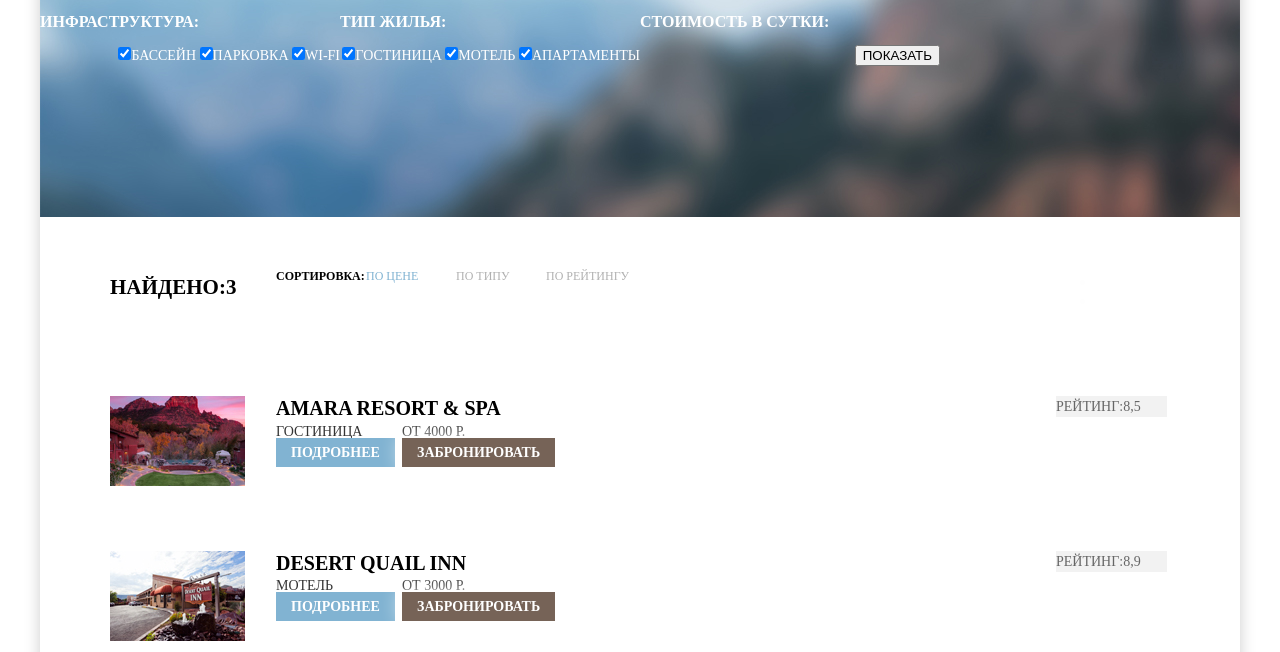
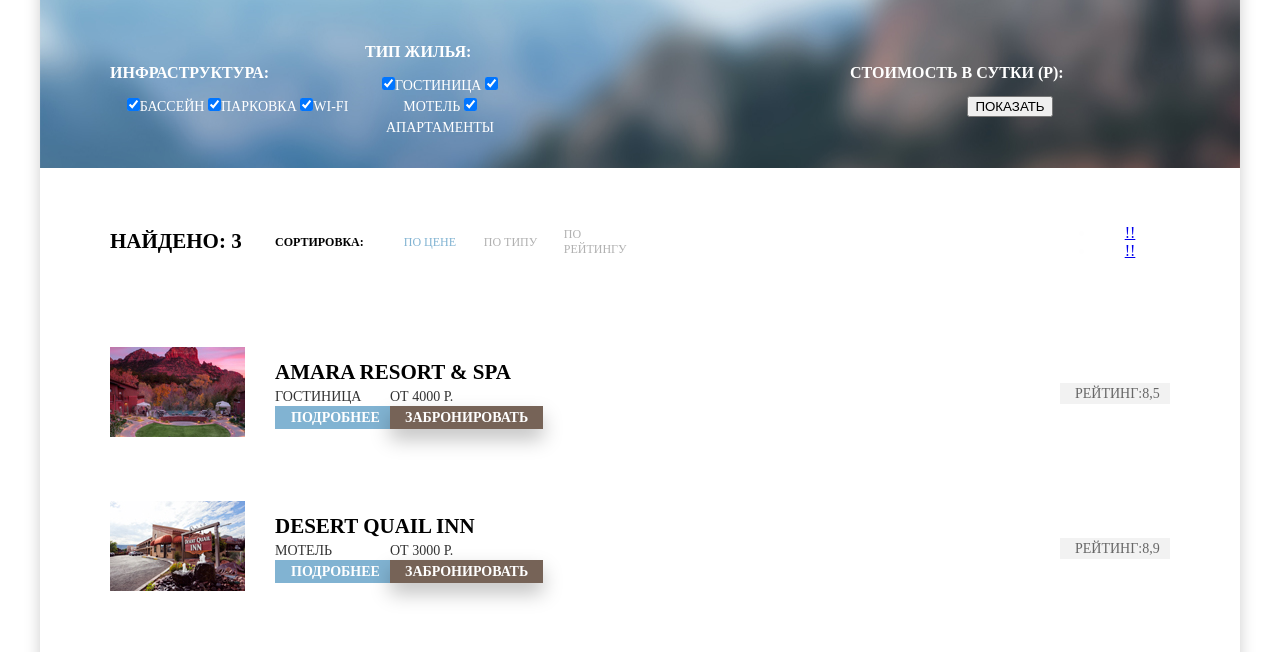
Before and after one commit to RockEnot1/371455-sedona, a plain HTML site: page inner.html in a window 1280 px wide. Shown: the part 131-783 px from the top of the page. Drawn offline with Linux system fonts and the light colour scheme.

Commit message:
inner flex

```diff
--- a/css/style.css
+++ b/css/style.css
@@ -6,17 +6,11 @@ body{
     padding: 0;
     color: rgb(254, 254, 254);
 }
-.clearfix::after {
-  content: "";
-  display: table;
-  clear: both;
-}
 .container{
 	width: 1200px;
 	margin:0 auto;
 	box-shadow: 0px 5px 15px 0px rgba(0, 1, 1, 0.2);
 }
-
 .navigation{
 	width:1200px;
 }
@@ -274,32 +268,59 @@ body{
 
 /*inner.html*/
 .search-panel{
-	width: 1200px;
-	min-height: 220px;
+    width: 1060px;
+    font-size: 0;
+    /*text-align: center;*/
+    padding:30px 70px;
 	background-image: url(../img/background-inner.jpg);
 }
- .search-panel h2{
+.search-form {
+	display: flex;
+	flex-direction: row;
+	align-items: center;
+	justify-content: flex-start;
+	text-align: center;
+}
+ .infrastructure{
+ 	display: block;
+	width: 255px;
+	/*text-align: right;*/
+}
+ .search-type{
+ 	display: block;
+ 	width: 150px;
+ 	margin-right: 335px;
+ }
+ .search-item{
+ 	display: block;
+ 	width: 320px;
+ }
+/* .search-item input{
+ 	width: 100px
+ 	border-color: rgb(255, 255, 255);
+ 	border:2px;
+ }*/
+ .search-form h2{
   font-size: 16px;
   color: rgb(255, 255, 255);
   font-weight: bold;
   line-height: 1.313;
   text-align: left;
  }
- .search-panel label{
+ .search-form label{
   font-size: 14px;
   color: rgb(255, 255, 255);
   line-height: 1.5;
   text-align: left;
  }
- .search-item{
-	width: 300px;
-	text-align: right;
-	float: left;
-}
-.search-item::nth-child(2) {
-    margin-right: 300px;
-}
+
+
 .finded {
+	display: flex;
+	flex-direction: row;
+	align-items: center;
+	justify-content: flex-start;
+	text-align: center;
 	width: 1060px;
 	background-color: rgb(255, 255, 255);
 	padding: 40px 70px;
@@ -311,89 +332,101 @@ body{
   line-height: 1.238;
   text-align: left;
   vertical-align: bottom;
-  float: left;
   width: 135px;
-  padding-right:31px;
+  padding-right:30px;
 }
 .sorting{
-	float: left;
 	width: 780px;
 	font-size: 0;
 }
-.sorting h3{
+.sorting-item h3{
 	font-size: 12px;
 	line-height: normal;
     color: rgb(0, 0, 0);
 	vertical-align: middle;
 	text-align: left;
-	background-color: rgb(255,255,255);
+	/*background-color: rgb(255,255,255);*/
 	list-style-type: none;
 	text-decoration: none;
-	float: left;
-	width: 90px;
+}
+.sorting-item{
+	display: flex;
+	width: 785px;
+	flex-direction: row;
+	align-items: center;
+	justify-content: flex-start;
+	text-align: center;
 }
 	.sorting-type{
+	display: flex;
+	flex-direction: row;
+	align-items: center;
+	justify-content: flex-start;
+	text-align: left;
 	font-size: 12px;
 	line-height: normal;
     color: rgb(0, 0, 0);
-	vertical-align: bottom;
-	text-align: left;
-	background-color: rgb(255,255,255);
+	/*vertical-align: bottom;*/
+	/*text-align: left;*/
+	/*background-color: rgb(255,255,255);*/
 	list-style-type: none;
 	text-decoration: none;
-	width: 780px;
+	width: 675px;
 }
 .sorting-price{
 	color: rgb(129, 179, 210);
 	font-size: 12px;
-	float: left;
-	width: 90px;
+	width: 80px;
 }
 .sorting-view,
 .sorting-rating {
 	color: rgb(177, 177, 177);
 	font-size: 12px;
-	float: left;
-	width: 90px;
+	width: 80px;
 }
 .slider{
-	float: left;
-	width: 111px;
+	width: 110px;
 }
+
+
 .hotel{
+	display: flex;
+	flex-direction: row;
+	align-items: center;
+	justify-content: flex-start;
+	text-align: left;
 	width: 1060px;
-	border-color: rgb(229, 229, 229);
-	border-width: 3px;
-	padding: 30px  70px;
+	padding: 30px 70px;
 }
 .image{
-	float: left;
 	width: 135px;
-	padding-right: 31px;
+	padding-right: 30px;
 }
-.about{
-	width: 780px;
-	float: left;
+.about-hotel{
+	display: flex;
+	width: 785px;
+	flex-direction: row;
+	align-items: center;
+	justify-content: flex-start;
+	text-align: left;
 }
 .hotel-type{
-    width: 118px;
-    float: left;
-    margin-right: 8px;
+    width: 110px;
 }
 .price{
-    width: 134px;
-    float: left;
+    width: 140px;
+    margin-left: 5px;
 }
 .price a{
-	box-shadow: 0 0 20px;
+	box-shadow: 0px 10px 20px 0px rgba(0, 1, 1, 0.25);
 }
 .rating{
-	float: left;
-	width: 111px;
+	width: 95px;
 	background-color: rgb(242, 242, 242);
+	padding-left: 15px;
 }
 .about h2{
-  font-size: 20px;
+  font-size: 21px;
   color: rgb(0, 0, 0);
   font-weight: bold;
   line-height: 1.238;
@@ -412,21 +445,21 @@ body{
   color: rgb(255, 255, 255);
   font-weight: bold;
   line-height: 1.5;
-  text-align: left;
+  text-align: center;
  }
  .btn-blue{
  	background-color: rgb(129, 179, 210);
  	text-decoration: none;
- 	padding: 7px 15px;
+ 	padding: 4px 16px;
  }
  .btn-brown{
  	background-color: rgb(118, 99, 87);
  	text-decoration: none;
- 	padding: 7px 15px;
+ 	padding: 4px 15px;
  }
 .rating span{
   font-size: 14px;
   color: rgb(102, 102, 102);
   line-height: 1.5;
-  text-align: right;
+  text-align: center;
 }
--- a/inner.html
+++ b/inner.html
@@ -8,11 +8,11 @@
   </head>
   <body>
     <div class="container">
-      <header class="header clearfix">
+      <header class="header">
         <nav class="navigation">
           <ul class="nav-list">
             <li class="menu-item">
-              <a href="index.html">Информация</a>
+              <a href="#">Информация</a>
             </li>
             <li class="menu-item">
               <a href="#">Фото и видео</a>
@@ -21,18 +21,18 @@
               <a href="#">Карта штата</a>
             </li>
             <li class="menu-item">
-              <a name="hotels">Гостиницы</a>
+              <a href="inner.html">Гостиницы</a>
             </li>
           </ul>
         </nav>
         <div class="logo">
-          <img src="img/logo.png" width="138" height="70" alt="City_of_Sedona">
+          <a><img src="img/logo.png" width="138" height="70" alt="City_of_Sedona"></a>
         </div>
       </header>
 
-      <section class="search-panel clearfix">
-        <form action="https://echo.htmlacademy.ru" method="get">
-        <div class="search-item">
+      <section class="search-panel">
+        <form class="search-form" action="https://echo.htmlacademy.ru" method="get">
+        <div class="infrastructure">
           <h2>Инфраструктура:</h2>
             <label>
               <input type="checkbox" name="infrastructure" checked>Бассейн
@@ -44,7 +44,7 @@
               <input type="checkbox" checked name="infrastructure">Wi-Fi
             </label>
         </div>
-        <div class="search-item">
+        <div class="search-type">
           <h2>Тип жилья:</h2>
           <label>
             <input type="checkbox" name="house-type" checked>Гостиница
@@ -57,7 +57,7 @@
           </label>
         </div>
         <div class="search-item">
-        <h2>Стоимость в сутки:</h2>
+        <h2>Стоимость в сутки (Р):</h2>
         <!--  слайдер
 
         <input type="range" min="0" max="3000" step="100" value="50" -->
@@ -67,11 +67,13 @@
         </div>
         </form>
       </section>
-      <section class="finded clearfix">
+
+      <section class="finded">
          <div class="number-finded">
-           <h2>Найдено:3</h2>
+           <h2>Найдено: 3</h2>
          </div>
          <div class="sorting">
+            <div class="sorting-item">
               <h3>Сортировка:</h3>
               <ul class="sorting-type">
                 <li class="sorting-price">
@@ -85,24 +87,26 @@
                 </li>
               </ul>
             </div>
+         </div>
          <div class="slider">
            <ul>
            <li>
-           <a href="#"></a>
+           <a href="#">!!</a>
            </li>
            <li>
-           <a href="#"></a>
+           <a href="#">!!</a>
            </li>
            </ul>
          </div>
       </section>
 
-      <article class="hotel clearfix">
+      <article class="hotel">
         <div class="image">
           <img src="img/amara-resort.jpg" width="135" height="90" alt="Amara_resort_and_spa">
         </div>
-        <div class="about clearfix">
+        <div class="about">
           <h2>AMARA RESORT &amp; SPA</h2>
+            <div class="about-hotel">
               <div class="hotel-type">
               <span>ГОСТИНИЦА</span>
               <a class="btn-blue" href="#">Подробнее</a>
@@ -112,17 +116,19 @@
               <a class="btn-brown" href="#">Забронировать</a>
               </div>
             </div>
+        </div>
         <div class="rating">
           <span> Рейтинг:8,5</span>
         </div>
       </article>
 
-      <article class="hotel clearfix">
+      <article class="hotel">
         <div class="image">
           <img src="img/desert-quail.jpg" width="135" height="90" alt="DESERT_QUAIL_INN">
         </div>
         <div class="about">
           <h2>DESERT QUAIL INN</h2>
+          <div class="about-hotel">
             <div class="hotel-type">
               <span>МОТЕЛЬ</span>
               <a class="btn-blue" href="#">Подробнее</a>
@@ -132,17 +138,19 @@
               <a class="btn-brown" href="#">Забронировать</a>
             </div>
           </div>
+        </div>
         <div class="rating">
           <span> Рейтинг:8,9</span>
         </div>
       </article>
 
-      <article class="hotel clearfix">
+      <article class="hotel">
         <div class="image">
           <img src="img/villas-diablo.jpg" width="135" height="90" alt="Villas_at_poco_diablo">
         </div>
         <div class="about">
           <h2>VILLAS AT POCO DIABLO</h2>
+          <div class="about-hotel">
             <div class="hotel-type">
               <span>АПАРТАМЕНТЫ</span>
               <a class="btn-blue" href="#">Подробнее</a>
@@ -150,6 +158,7 @@
             <div class="price">
               <span>ОТ 2000 Р.</span>
               <a class="btn-brown" href="">Забронировать</a>
+            </div>
           </div>
         </div>
         <div class="rating">
```
Lines whose indentation alone changed are shown as unchanged.
